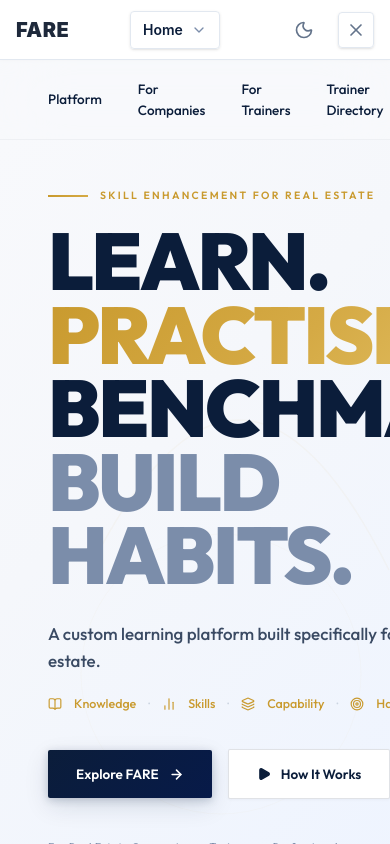
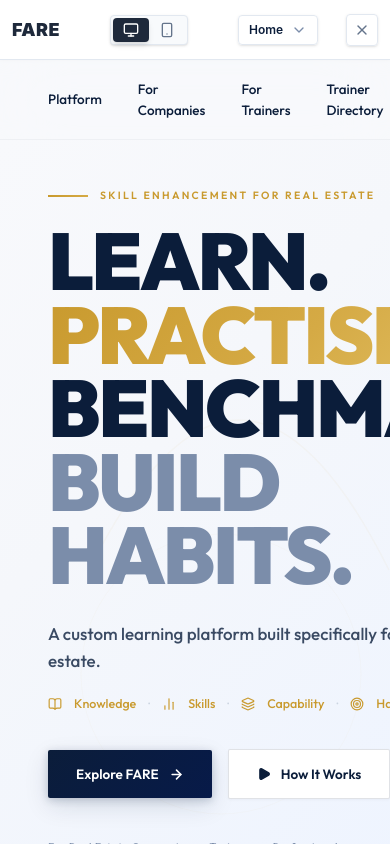
Before and after one commit to onemanwithoneserver/FARE, a React (Vite) app: page /desktop/home in a window 390 px wide. Built offline with nearby package versions, Linux system fonts and the light colour scheme.

Commit message:
feat(header): show mode icons and dropdown on mobile, remove theme toggle

```diff
--- a/src/Components/Header.tsx
+++ b/src/Components/Header.tsx
@@ -1,4 +1,4 @@
-import { Monitor, Smartphone, Moon, X } from 'lucide-react'
+import { Monitor, Smartphone, X } from 'lucide-react'
 import Dropdown from './Dropdown'
 
 export type ViewMode = 'desktop' | 'mobile';
@@ -20,67 +20,64 @@
   ];
 
   return (
-    <header className="h-[60px] bg-white border-b border-[#e2e8f0] px-4 md:px-6 flex items-center justify-between shrink-0 shadow-sm z-50">
-      <div className="flex items-center gap-6">
-        <div className="text-[#1e293b] font-black text-xl tracking-wide">
+    <header className="h-[60px] bg-white border-b border-[#e2e8f0] px-3 sm:px-4 md:px-6 flex items-center justify-between shrink-0 shadow-sm z-50 gap-2 sm:gap-4">
+      <div className="flex items-center gap-3 md:gap-6 shrink-0">
+        <div className="text-[#1e293b] font-black text-lg md:text-xl tracking-wide">
           FARE
         </div>
       </div>
 
-      <div className="hidden md:flex items-center justify-center flex-1">
-        <div className="flex bg-[#f8fafc] p-1 rounded-[4px] border border-[#e2e8f0] shadow-sm">
+      <div className="flex items-center justify-center">
+        <div className="flex bg-[#f8fafc] p-0.5 md:p-1 rounded-[4px] border border-[#e2e8f0] shadow-sm">
           <button
             onClick={() => onViewModeChange('desktop')}
-            className={`flex items-center gap-2 px-5 py-1.5 rounded-[4px] text-sm font-semibold transition-all duration-200 ${
+            title="Desktop View"
+            className={`flex items-center gap-1.5 px-2.5 sm:px-4 md:px-5 py-1 md:py-1.5 rounded-[4px] text-xs md:text-sm font-semibold transition-all duration-200 cursor-pointer ${
               !isMobile
                 ? 'bg-[#1e293b] text-white shadow-md'
                 : 'text-[#64748b] hover:text-[#0f172a] hover:bg-[#f1f5f9]'
             }`}
           >
-            <Monitor className="w-4 h-4" />
-            <span>Desktop</span>
+            <Monitor className="w-4 h-4 shrink-0" />
+            <span className="hidden sm:inline">Desktop</span>
           </button>
           <button
             onClick={() => onViewModeChange('mobile')}
-            className={`flex items-center gap-2 px-5 py-1.5 rounded-[4px] text-sm font-semibold transition-all duration-200 ${
+            title="Mobile View"
+            className={`flex items-center gap-1.5 px-2.5 sm:px-4 md:px-5 py-1 md:py-1.5 rounded-[4px] text-xs md:text-sm font-semibold transition-all duration-200 cursor-pointer ${
               isMobile
                 ? 'bg-[#1e293b] text-white shadow-md'
                 : 'text-[#64748b] hover:text-[#0f172a] hover:bg-[#f1f5f9]'
             }`}
           >
-            <Smartphone className="w-4 h-4" />
-            <span>Mobile</span>
+            <Smartphone className="w-4 h-4 shrink-0" />
+            <span className="hidden sm:inline">Mobile</span>
           </button>
         </div>
       </div>
 
-      <div className="flex items-center gap-4">
-        <div className="flex items-center gap-3">
-          <span className="text-[10px] font-bold tracking-widest text-[#94a3b8] uppercase hidden sm:block">
+      <div className="flex items-center gap-2 sm:gap-3 md:gap-4 shrink-0">
+        <div className="flex items-center gap-2">
+          <span className="text-[10px] font-bold tracking-widest text-[#94a3b8] uppercase hidden md:block">
             View
           </span>
-          <div className="w-[140px]">
+          <div className="w-[100px] sm:w-[125px] md:w-[140px]">
             <Dropdown
               options={dropdownOptions}
               value={view}
               onChange={onViewChange}
-              size="md"
+              size="sm"
             />
           </div>
         </div>
 
-        <div className="w-px h-8 bg-[#e2e8f0] hidden sm:block"></div>
-
-        <button className="text-[#64748b] hover:text-[#0f172a] transition-colors p-2 rounded-[4px] hover:bg-[#f8fafc]">
-          <Moon className="w-5 h-5" />
-        </button>
         <button
           onClick={onClose}
           title="Close header (Press Ctrl+M to reopen)"
           aria-label="Close header"
-          className="w-9 h-9 rounded-[4px] border border-[#e2e8f0] text-[#64748b] hover:text-[#0f172a] hover:bg-[#f8fafc] transition-all flex items-center justify-center shadow-sm cursor-pointer"
+          className="w-8 h-8 sm:w-9 sm:h-9 rounded-[4px] border border-[#e2e8f0] text-[#64748b] hover:text-[#0f172a] hover:bg-[#f8fafc] transition-all flex items-center justify-center shadow-sm cursor-pointer shrink-0"
         >
-          <X className="w-5 h-5" />
+          <X className="w-4 h-4 sm:w-5 sm:h-5" />
         </button>
       </div>
     </header>
```
